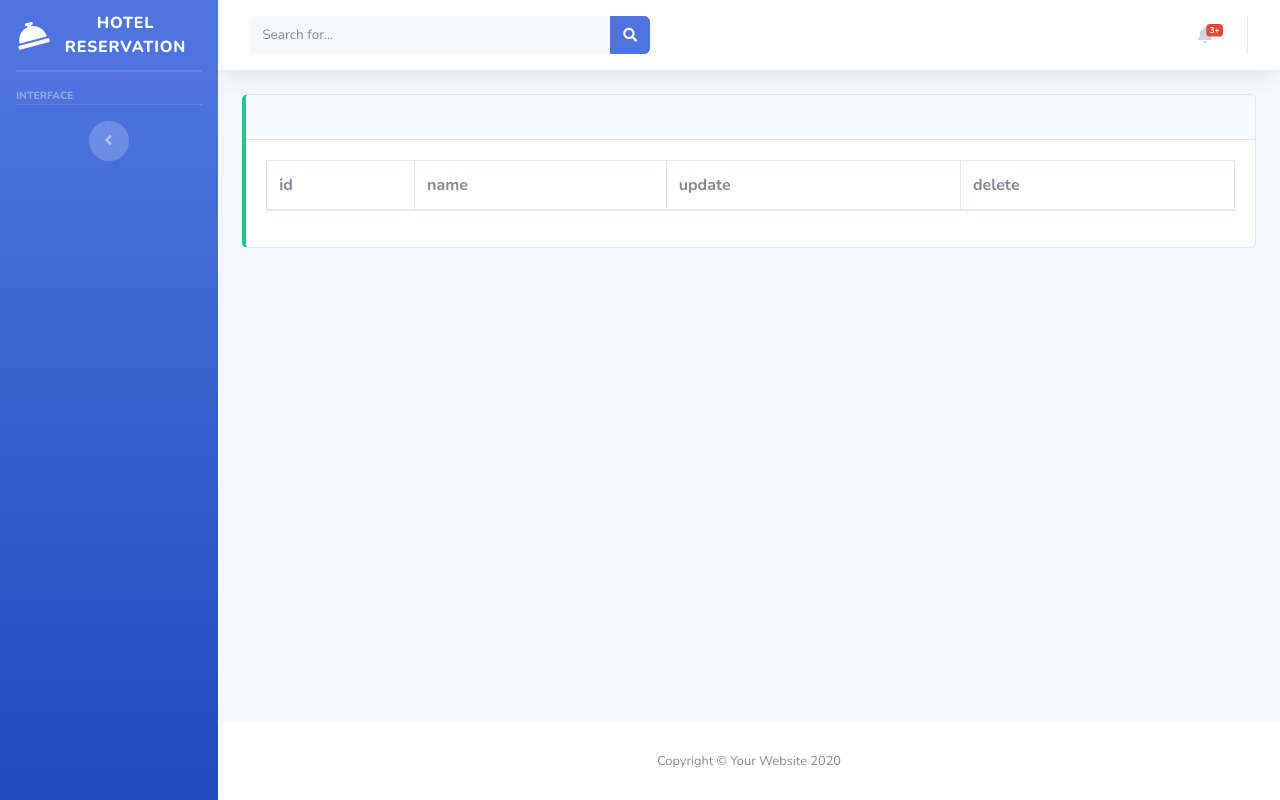
After one commit to sherrywilly/table-reservation-backend, a Django app: page /1/category/ in a window 1280 px wide. The commit adds this page. Run offline with Django 3.2, Linux system fonts and the light colour scheme; data comes from the database, SQL or seed files in the repository; both versions use the stored data as it was after the commit; lists and menus that the app fills with data are empty; some libraries are stand-ins or nearby versions.

Commit message:
initial commit

```diff
--- a/restaurant/forms.py
+++ b/restaurant/forms.py
@@ -20,6 +20,12 @@ class CategoryForm(forms.ModelForm):
         fields='__all__'
 
 
+class CategoryUpdateForm(forms.ModelForm):
+    class Meta:
+        model = Category
+        fields=['name']
+
+
 class ItemForm(forms.ModelForm):
     class Meta:
         model =Item
--- /dev/null
+++ b/restaurant/templates/base.html
@@ -0,0 +1,327 @@
+{% load static %}
+
+<!DOCTYPE html>
+<html lang="en">
+  <head>
+    <meta charset="utf-8" />
+    <meta http-equiv="X-UA-Compatible" content="IE=edge" />
+    <meta
+      name="viewport"
+      content="width=device-width, initial-scale=1, shrink-to-fit=no"
+    />
+    <meta name="description" content="" />
+    <meta name="author" content="" />
+
+    <title>Budget Monitoring ;-Admin panel</title>
+
+    <!-- Custom fonts for this template-->
+
+    <link
+      href="{% static 'vendor/fontawesome-free/css/all.min.css' %}"
+      rel="stylesheet"
+      type="text/css"
+    />
+    <link
+      href="https://fonts.googleapis.com/css?family=Nunito:200,200i,300,300i,400,400i,600,600i,700,700i,800,800i,900,900i"
+      rel="stylesheet"
+    />
+
+    <!-- Custom styles for this template-->
+
+    <link href="{% static 'css/sb-admin-2.min.css' %}" rel="stylesheet" />
+  </head>
+
+  <body id="page-top">
+    <!-- Page Wrapper -->
+    <div id="wrapper">
+      <!-- Sidebar -->
+      <ul
+        class="navbar-nav bg-gradient-primary sidebar sidebar-dark accordion"
+        id="accordionSidebar"
+      >
+        <!-- Sidebar - Brand -->
+        <a
+          class="sidebar-brand d-flex align-items-center justify-content-center"
+          href="index.html"
+        >
+          <div class="sidebar-brand-icon rotate-n-15">
+            <i class="fas fa-concierge-bell"></i>
+          </div>
+          <div class="sidebar-brand-text mx-3">Hotel Reservation</div>
+        </a>
+
+        <!-- Divider -->
+        <hr class="sidebar-divider my-0" />
+
+
+        <!-- Divider -->
+        <hr class="sidebar-divider" />
+
+        <!-- Heading -->
+        <div class="sidebar-heading">Interface</div>
+
+        {% comment %} <li class="nav-item">
+          <a class="nav-link" href="{% url 'dep' %}">
+            <i class="fas fa-fw fa-crown"></i>
+            <span>Department</span></a
+          >
+        </li> {% endcomment %}
+
+        <!-- Divider -->
+        <hr class="sidebar-divider d-none d-md-block" />
+
+        <!-- Sidebar Toggler (Sidebar) -->
+        <div class="text-center d-none d-md-inline">
+          <button class="rounded-circle border-0" id="sidebarToggle"></button>
+        </div>
+      </ul>
+      <!-- End of Sidebar -->
+
+      <!-- Content Wrapper -->
+      <div id="content-wrapper" class="d-flex flex-column">
+        <!-- Main Content -->
+        <div id="content">
+          <!-- Topbar -->
+          <nav
+            class="navbar navbar-expand navbar-light bg-white topbar mb-4 static-top shadow"
+          >
+            <!-- Sidebar Toggle (Topbar) -->
+            <button
+              id="sidebarToggleTop"
+              class="btn btn-link d-md-none rounded-circle mr-3"
+            >
+              <i class="fa fa-bars"></i>
+            </button>
+
+            <!-- Topbar Search -->
+            <form
+              class="d-none d-sm-inline-block form-inline mr-auto ml-md-3 my-2 my-md-0 mw-100 navbar-search"
+            >
+              <div class="input-group">
+                <input
+                  type="text"
+                  class="form-control bg-light border-0 small"
+                  placeholder="Search for..."
+                  aria-label="Search"
+                  aria-describedby="basic-addon2"
+                />
+                <div class="input-group-append">
+                  <button class="btn btn-primary" type="button">
+                    <i class="fas fa-search fa-sm"></i>
+                  </button>
+                </div>
+              </div>
+            </form>
+
+            <!-- Topbar Navbar -->
+            <ul class="navbar-nav ml-auto">
+              <!-- Nav Item - Search Dropdown (Visible Only XS) -->
+              <li class="nav-item dropdown no-arrow d-sm-none">
+                <a
+                  class="nav-link dropdown-toggle"
+                  href="#"
+                  id="searchDropdown"
+                  role="button"
+                  data-toggle="dropdown"
+                  aria-haspopup="true"
+                  aria-expanded="false"
+                >
+                  <i class="fas fa-search fa-fw"></i>
+                </a>
+                <!-- Dropdown - Messages -->
+                <div
+                  class="dropdown-menu dropdown-menu-right p-3 shadow animated--grow-in"
+                  aria-labelledby="searchDropdown"
+                >
+                  <form class="form-inline mr-auto w-100 navbar-search">
+                    <div class="input-group">
+                      <input
+                        type="text"
+                        class="form-control bg-light border-0 small"
+                        placeholder="Search for..."
+                        aria-label="Search"
+                        aria-describedby="basic-addon2"
+                      />
+                      <div class="input-group-append">
+                        <button class="btn btn-primary" type="button">
+                          <i class="fas fa-search fa-sm"></i>
+                        </button>
+                      </div>
+                    </div>
+                  </form>
+                </div>
+              </li>
+
+              <!-- Nav Item - Alerts -->
+              <li class="nav-item dropdown no-arrow mx-1">
+                <a
+                  class="nav-link dropdown-toggle"
+                  href="#"
+                  id="alertsDropdown"
+                  role="button"
+                  data-toggle="dropdown"
+                  aria-haspopup="true"
+                  aria-expanded="false"
+                >
+                  <i class="fas fa-bell fa-fw"></i>
+                  <!-- Counter - Alerts -->
+                  <span class="badge badge-danger badge-counter">3+</span>
+                </a>
+                <!-- Dropdown - Alerts -->
+                <div
+                  class="dropdown-list dropdown-menu dropdown-menu-right shadow animated--grow-in"
+                  aria-labelledby="alertsDropdown"
+                >
+                  <h6 class="dropdown-header">Alerts Center</h6>
+                  <a class="dropdown-item d-flex align-items-center" href="#">
+                    <div class="mr-3">
+                      <div class="icon-circle bg-primary">
+                        <i class="fas fa-file-alt text-white"></i>
+                      </div>
+                    </div>
+                    <div>
+                      <div class="small text-gray-500">December 12, 2019</div>
+                      <span class="font-weight-bold"
+                        >A new monthly report is ready to download!</span
+                      >
+                    </div>
+                  </a>
+                  <a class="dropdown-item d-flex align-items-center" href="#">
+                    <div class="mr-3">
+                      <div class="icon-circle bg-success">
+                        <i class="fas fa-donate text-white"></i>
+                      </div>
+                    </div>
+                    <div>
+                      <div class="small text-gray-500">December 7, 2019</div>
+                      $290.29 has been deposited into your account!
+                    </div>
+                  </a>
+                  <a class="dropdown-item d-flex align-items-center" href="#">
+                    <div class="mr-3">
+                      <div class="icon-circle bg-warning">
+                        <i class="fas fa-exclamation-triangle text-white"></i>
+                      </div>
+                    </div>
+                    <div>
+                      <div class="small text-gray-500">December 2, 2019</div>
+                      Spending Alert: We've noticed unusually high spending for
+                      your account.
+                    </div>
+                  </a>
+                  <a
+                    class="dropdown-item text-center small text-gray-500"
+                    href="#"
+                    >Show All Alerts</a
+                  >
+                </div>
+              </li>
+
+              <!-- Nav Item - Messages -->
+
+              <div class="topbar-divider d-none d-sm-block"></div>
+
+              <!-- Nav Item - User Information -->
+            </ul>
+          </nav>
+          <!-- End of Topbar -->
+
+          <!-- Begin Page Content -->
+          <div class="container-fluid">
+            <!-- Page Heading -->
+            <h1 class="h3 mb-4 text-gray-800">
+              {% block heading %} {% endblock heading %}
+            </h1>
+          </div>
+          <!-- /.container-fluid -->
+          <div class="container">
+            <div class="row">
+              <div class="col-md-12">
+                <div class="card border-left-success">
+                  <div class="card-header" style="height: 45px">
+                    <div
+                      class="card-title text-dark font-weight-bold text-capitalize"
+                    >
+                      {% block cardtitle %} {% endblock cardtitle %}
+                    </div>
+                  </div>
+                  <div class="card-body">
+                    {% block content %} {% endblock content %}
+                  </div>
+                </div>
+              </div>
+            </div>
+          </div>
+        </div>
+        <!-- End of Main Content -->
+
+        <!-- Footer -->
+        <footer class="sticky-footer bg-white">
+          <div class="container my-auto">
+            <div class="copyright text-center my-auto">
+              <span>Copyright &copy; Your Website 2020</span>
+            </div>
+          </div>
+        </footer>
+        <!-- End of Footer -->
+      </div>
+      <!-- End of Content Wrapper -->
+    </div>
+    <!-- End of Page Wrapper -->
+
+    <!-- Scroll to Top Button-->
+    <a class="scroll-to-top rounded" href="#page-top">
+      <i class="fas fa-angle-up"></i>
+    </a>
+
+    <!-- Logout Modal-->
+    <div
+      class="modal fade"
+      id="logoutModal"
+      tabindex="-1"
+      role="dialog"
+      aria-labelledby="exampleModalLabel"
+      aria-hidden="true"
+    >
+      <div class="modal-dialog" role="document">
+        <div class="modal-content">
+          <div class="modal-header">
+            <h5 class="modal-title" id="exampleModalLabel">Ready to Leave?</h5>
+            <button
+              class="close"
+              type="button"
+              data-dismiss="modal"
+              aria-label="Close"
+            >
+              <span aria-hidden="true">×</span>
+            </button>
+          </div>
+          <div class="modal-body">
+            Select "Logout" below if you are ready to end your current session.
+          </div>
+          <div class="modal-footer">
+            <button
+              class="btn btn-secondary"
+              type="button"
+              data-dismiss="modal"
+            >
+              Cancel
+            </button>
+            <a class="btn btn-primary" href="login.html">Logout</a>
+          </div>
+        </div>
+      </div>
+    </div>
+
+    <!-- Bootstrap core JavaScript-->
+
+    <script src="{% static 'vendor/jquery/jquery.min.js' %}"></script>
+    <script src="{% static 'vendor/bootstrap/js/bootstrap.bundle.min.js' %}"></script>
+
+    <!-- Core plugin JavaScript-->
+    <script src="{% static 'vendor/jquery-easing/jquery.easing.min.js' %}"></script>
+
+    <!-- Custom scripts for all pages-->
+    <script src="{% static 'js/sb-admin-2.min.js' %}"></script>
+  </body>
+</html>
--- a/restaurant/templates/cat/list.html
+++ b/restaurant/templates/cat/list.html
@@ -1,4 +1,8 @@
-<table>
+{% extends 'base.html' %}
+{% block content %}
+<div class="table-responsive">
+
+<table class="table table-bordered table-striped table-hover">
     <thead>
         <tr>
             <th>id</th>
@@ -12,10 +16,13 @@
         <tr>
             <td>{{forloop.counter}}</td>
             <td>{{i.name}}</td>
-            <td><a href="{{i.get_update_url}}">update</a></td>
-            <td><form method="post" action=""><input type="submit" value="delete"></form></a></td>
+            <td><a href="{{i.get_update_url}}" class="btn btn-sm btn-info">update</a></td>
+            <td><form method="post" action=""><input type="submit" value="delete" class="btn btn-sm btn-danger"></form></a></td>
 
         </tr>
         {% endfor %}
     </tbody>
 </table>
+
+ </div>
+{% endblock content %}
--- a/restaurant/urls.py
+++ b/restaurant/urls.py
@@ -1,17 +1,24 @@
 from django.urls import path
-from restaurant.views import CategoryCreate, CategoryList, CategoryUpdate, RestCategoryCreate, RestCategoryList, RestCategoryUpdate, RestaurantCreate, RestaurantList, RestaurantUpdate
-
+from restaurant.views import CategoryCreate, CategoryList, CategoryUpdate, RestCategoryCreate, RestCategoryList, RestCategoryUpdate, RestaurantCreate, RestaurantList, RestaurantUpdate, altestView,CategoryListTest
 urlpatterns = [
     # !create path in restaurent module
-    # path('category/',RestCategoryCreate.as_view(),name="restcategory"),
-    # path('restaurant/',RestaurantCreate.as_view(),name="restaurant"),
-    # path('restaurant/category/',CategoryCreate.as_view(),name="restaurant"),
+    path('category/create/', RestCategoryCreate.as_view(),
+         name="restcategorycreate"),
+    path('restaurant/create/', RestaurantCreate.as_view(), name="restaurantcreate"),
+    path('restaurant/category/create/',
+         CategoryCreate.as_view(), name="restaurantcatcreate"),
+
     #!update paths in restaurant modules
-    path('category/<int:pk>',RestCategoryUpdate.as_view(),name='restcatupdate'),
-    path('restaurant/<int:pk>',RestaurantUpdate.as_view(),name="restaurant"),
-    path('restaurant/category/<int:pk>',CategoryUpdate.as_view(),name="restaurant"),
-    #!list view paths in restaurant module
-    path('category/',RestCategoryList.as_view(),name="restcatlist"),
-    path('restaurant/',RestaurantList.as_view(),name="restaurant"),
-    path('restaurant/category/',CategoryList.as_view(),name="restaurList")
+    path('category/<int:pk>', RestCategoryUpdate.as_view(), name='restcatupdate'),
+    path('restaurant/<int:pk>', RestaurantUpdate.as_view(), name="restaurantupdate"),
+    path('<slug:slug>/category/<int:pk>',
+         CategoryUpdate.as_view(), name="catupdate"),
+    #!list view paths in restaurant module1
+    path('category/', RestCategoryList.as_view(), name="restcatlist"),
+    path('restaurant/', RestaurantList.as_view(), name="restaurant"),
+#     path('restaurant/category/', CategoryList.as_view(), name="restcateList"),
+    path('<slug:slug>/category/', CategoryListTest.as_view(), name="rester"),
+
+    path('<slug:slug>/<int:id>/test/', altestView.as_view(), name="test")
+
 ]
--- a/restaurant/views.py
+++ b/restaurant/views.py
@@ -1,9 +1,9 @@
 from django.shortcuts import render
-from django.views.generic import ListView,CreateView,UpdateView,View
+from django.views.generic import ListView, CreateView, UpdateView, View
 from restaurant.models import Category, Item, RestCategory, Restaurant
-from restaurant.forms import CategoryForm, ItemForm, RestaurantForm, RestcatForm
+from restaurant.forms import CategoryForm, ItemForm, RestaurantForm, RestcatForm,CategoryUpdateForm
 from django.urls import reverse, reverse_lazy
-from django.http import Http404
+from django.http import Http404, HttpResponse
 # Create your views here.
 
 
@@ -18,6 +18,7 @@ class RestCategoryCreate(CreateView):
         context = super().get_context_data(**kwargs)
         return context
 
+
 class RestCategoryUpdate(UpdateView):
     model = RestCategory
     form_class = RestcatForm
@@ -28,13 +29,14 @@ class RestCategoryUpdate(UpdateView):
         context = super().get_context_data(**kwargs)
         return context
 
+
 class RestCategoryList(ListView):
     model = RestCategory
     template_name = 'restcat/list.html'
     context_object_name = "data"
 
 
-def restCatDel(request,id):
+def restCatDel(request, id):
     if request.method == "POST":
         if id is not None:
             _x = RestCategory.objects.get(id=id)
@@ -44,9 +46,6 @@ def restCatDel(request,id):
             raise Http404("invalid access")
     else:
         raise Http404("invalid request")
-
-
-
 
 
 # ! Restaurent views
@@ -59,6 +58,7 @@ class RestaurantCreate(CreateView):
     def get_context_data(self, **kwargs):
         context = super().get_context_data(**kwargs)
         return context
+
 
 class RestaurantUpdate(UpdateView):
     model = Restaurant
@@ -73,7 +73,7 @@ class RestaurantUpdate(UpdateView):
 
 class RestaurantList(ListView):
     model = Restaurant
-    template_name = 'form.html'
+    template_name = 'rest/list.html'
     context_object_name = "data"
 
 
@@ -92,17 +92,25 @@ class CategoryCreate(CreateView):
 
 class CategoryUpdate(UpdateView):
     model = Category
-    form_class = CategoryForm
+    form_class = CategoryUpdateForm
     template_name = 'form.html'
-    success_url = reverse_lazy()
+
+
+    def get_success_url(self):
+        return reverse_lazy('rester',kwargs={'slug':self.kwargs['slug']})
 
     def get_context_data(self, **kwargs):
         context = super().get_context_data(**kwargs)
         return context
 
+    def form_valid(self,form,*args, **kwargs):
+        print(kwargs)
+        return super().form_valid(form)
+
+
 class CategoryList(ListView):
     model = Category
-    template_name = ''
+    template_name = 'cat/list.html'
     context_object_name = 'data'
 
 
@@ -117,6 +125,8 @@ class ItemCreate(CreateView):
     def get_context_data(self, **kwargs):
         context = super().get_context_data(**kwargs)
         return context
+
+
 class ItemUpdate(UpdateView):
     model = Item
     form_class = ItemForm
@@ -127,7 +137,58 @@ class ItemUpdate(UpdateView):
         context = super().get_context_data(**kwargs)
         return context
 
+
 class ItemList(ListView):
     model = Item
     template_name = ''
     context_object_name = 'data'
+
+
+class ItemView(View):
+    def get(self, request, category=None):
+        if category is not None:
+            data = Item.objects.filter(category__iexact=category)
+        else:
+            data = ''
+
+        context = {
+            'data': data
+        }
+        return render(request, "", context)
+        pass
+
+    def post(self, request):
+        pass
+
+    def update(self, request):
+        pass
+
+
+class altestView(View):
+    def get(self, request, *args, **kwargs):
+        slug = kwargs['slug']
+        pk = kwargs['id']
+
+        try:
+            x = Item.objects.filter(category__shop__slug=slug, category__pk=pk)
+            print(x)
+            print("test1")
+        except:
+            x = Item.objects.all()
+
+        print(x)
+        context = {
+            "items": x,
+
+        }
+        return HttpResponse(x)
+
+
+class CategoryListTest(ListView):
+    def get(self,*args, **kwargs):
+        print(kwargs)
+        data = Category.objects.filter(shop__slug=kwargs['slug'])
+        context = {
+            "data": data
+        }
+        return render(self.request,"cat/list.html",context)
--- a/tableReservation/settings.py
+++ b/tableReservation/settings.py
@@ -37,6 +37,7 @@ INSTALLED_APPS = [
     'django.contrib.sessions',
     'django.contrib.messages',
     'django.contrib.staticfiles',
+    'crispy_forms',
     'core',
     'customer',
     'restaurant'
@@ -126,3 +127,6 @@ STATICFILES_DIRS = [
     BASE_DIR/"static",
     'var/www/static/',
 ]
+
+
+CRISPY_TEMPLATE_PACK = 'bootstrap4'
```
Also changed, not shown: restaurant/models.py (+14 -4 lines), restaurant/templates/form.html (+4 -3 lines), restaurant/templates/rest/list.html (+17 -3 lines), restaurant/templates/restcat/list.html (+10 -3 lines), customer/migrations/0003_auto_20210210_1157.py (added), db.sqlite3, restaurant/migrations/0006_restaurant_slug.py (added), 1 other file.
